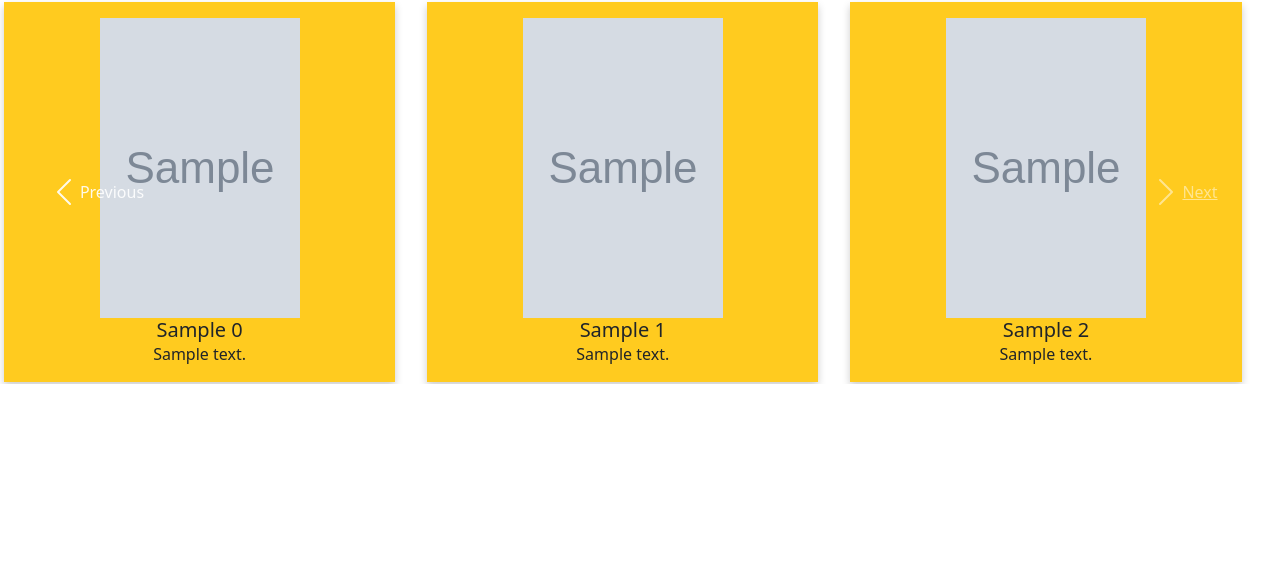
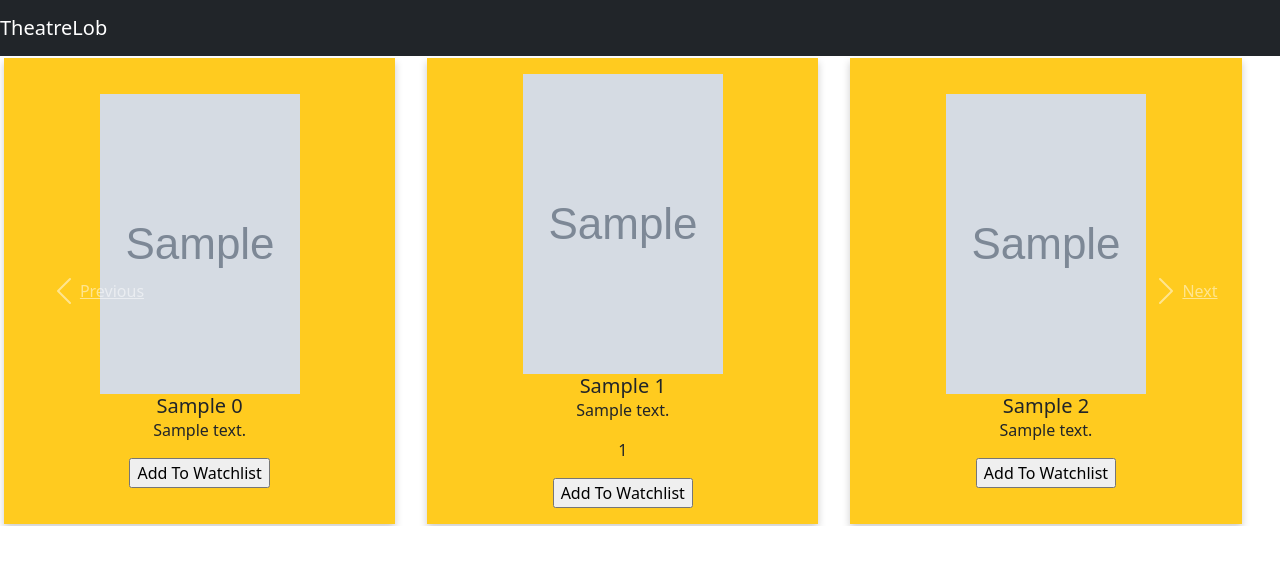
Before and after one commit to Coby-Do/Movie-Web-Application, a Django app: template theatrelob/home/templates/home/index.html in a window 1280 px wide. Shown: the top 565 px of the page. Run offline with Django 4.2, Linux system fonts and the light colour scheme; the template is opened without the code that fills it: most values are stand-ins (such as "Sample title", 1, 10 or a date in 2020); grey boxes marked "Sample" are stand-in pictures; some libraries are stand-ins or nearby versions.

Commit message:
Final push, working watch list

```diff
--- a/theatrelob/home/templates/home/index.html
+++ b/theatrelob/home/templates/home/index.html
@@ -10,6 +10,18 @@
     <link href="{% static 'css/bootstrap.min.css' %}" rel="stylesheet" />
     <link href="{% static 'css/style.css' %}" rel="stylesheet" />
     <script src="{% static 'js/bootstrap.min.js' %}"></script>
+
+    <nav class="navbar navbar-expand-lg navbar-dark bg-dark">
+      <a class="navbar-brand" href="#">TheatreLob</a>
+      <button class="navbar-toggler" type="button" data-toggle="collapse" data-target="#navbarNav" aria-controls="navbarNav" aria-expanded="false" aria-label="Toggle navigation">
+        <span class="navbar-toggler-icon"></span>
+      </button>
+      <div class="collapse navbar-collapse" id="navbarNav">
+        <ul class="navbar-nav">
+
+        </ul>
+      </div>
+    </nav>
   </head>
   <body>
     <!-- Display A Card Holding Movie Information-->
@@ -33,6 +45,12 @@
               />
               <h5 class="card-title">{{ movies.0.0.title }}</h5>
               <p class="card-text">{{ movies.0.0.description }}</p>
+              <form method="post" action="{% url 'add_to_watchlist' %}">
+                {% csrf_token %}
+                <input type="hidden" name="movie_id" value="{{ movies.0.0.tmdb_id }}">
+
+                <input type="submit" value="Add To Watchlist">
+                </form>
             </div>
             <div class="col-lg-4">
               <img
@@ -43,6 +61,13 @@
               />
               <h5 class="card-title">{{ movies.0.1.title }}</h5>
               <p class="card-text">{{ movies.0.1.description }}</p>
+              <p class="card-text">{{ movies.0.1.tmdb_id }}</p>
+              <form method="post" action="{% url 'add_to_watchlist' %}">
+                {% csrf_token %}
+                <input type="hidden" name="movie_id" value="{{ movies.0.1.tmdb_id }}">
+
+                <input type="submit" value="Add To Watchlist">
+                </form>
             </div>
             <div class="col-lg-4">
               <img
@@ -53,6 +78,12 @@
               />
               <h5 class="card-title">{{ movies.0.2.title }}</h5>
               <p class="card-text">{{ movies.0.2.description }}</p>
+              <form method="post" action="{% url 'add_to_watchlist' %}">
+                {% csrf_token %}
+                <input type="hidden" name="movie_id" value="{{ movies.0.2.tmdb_id }}">
+
+                <input type="submit" value="Add To Watchlist">
+                </form>
             </div>
           </div>
         </div>
@@ -71,6 +102,12 @@
               />
               <h5 class="card-title">{{ movie.title }}</h5>
               <p class="card-text">{{ movie.description }}</p>
+              <form method="post" action="{% url 'add_to_watchlist' %}">
+                {% csrf_token %}
+                <input type="hidden" name="movie_id" value="{{ movie.tmdb_id }}">
+
+                <input type="submit" value="Add To Watchlist">
+                </form>
             </div>
             {% endfor %}
           </div>
```
Also changed, not shown: theatrelob/home/models.py (+11 -11 lines), theatrelob/home/templates/home/watchlist.html (+9 -0 lines), theatrelob/home/views.py (+5 -4 lines), theatrelob/home/migrations/0004_movie_tmdb_id.py (added), theatrelob/home/migrations/0005_alter_movie_actor_alter_movie_country_and_more.py (added).
